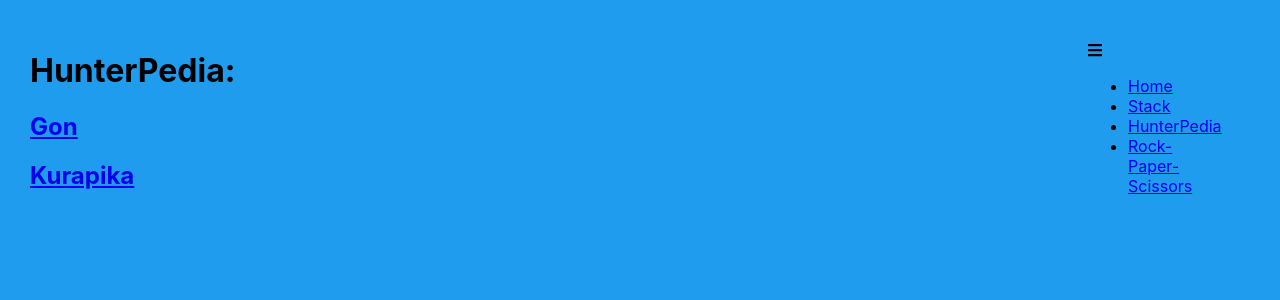
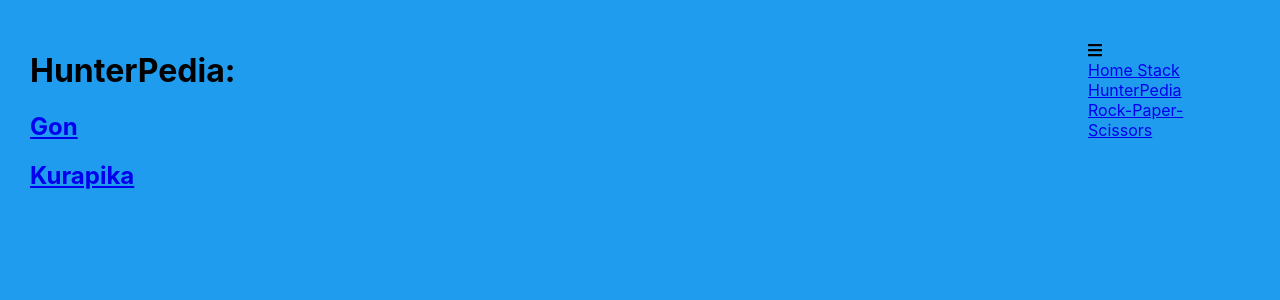
Before and after one commit to ngmays1/Weather, a React (Create React App) app: page /hunter in a window 1280 px wide. Both pictures are taken after a click on the icon 1095 px from the left and 50 px from the top of the page. Shown: the top 300 px of the page. Built offline with nearby package versions, Linux system fonts and the light colour scheme.

Commit message:
added fadeout to navigation component

```diff
--- a/src/Components/Navigation.js
+++ b/src/Components/Navigation.js
@@ -7,48 +7,41 @@ import {useSpring, animated} from 'react-spring';
 
 function Navigation() {
     const [showMenu, setShowMenu] = useState(false);
+    const links = [
+        {
+            name:"Home\n",
+            link:"/",
+            selected:true
+        },
+        {
+            name:"Stack\n",
+            link:"/stack",
+            selected:false
+        },
+        {
+            name:"HunterPedia\n",
+            link:"/hunter",
+            selected:false
+        },
+        {
+            name:"Rock-Paper-Scissors\n",
+            link:"/rock",
+            selected:false
+        }];
 
-    const props = useSpring({
-        opacity: 1,
-        from: { opacity: 0 },
-      });
+      const fade = useSpring({
+        opacity: showMenu ? 1 : 0});
 
-    const fadeIn = useSpring({
-        //config: { ...config.stiff },
-        from: { opacity: 0 },
-        to: {
-          opacity: showMenu ? 1 : 0
-        }
-      });
-
-      const fadeOut = useSpring({
-        //config: { ...config.stiff },
-        from: { opacity: 1 },
-        to: {opacity:  0 }
-      });
 
     return (
         <div
         className='menu'>
             <FontAwesomeIcon icon={faBars} onClick={() => {setShowMenu(!showMenu)}}/>
             <animated.div
-            style={showMenu ? fadeIn : fadeOut}>
-                {showMenu &&
-                <ul>
-                    <animated.li style={props}>
-                        <Link to="/">Home</Link>
-                    </animated.li>
-                    <li>
-                        <Link to="/stack">Stack</Link>
-                    </li>
-                    <li>
-                        <Link to="/hunter">HunterPedia</Link>
-                    </li>
-                    <li>
-                        <Link to="/rock">Rock-Paper-Scissors</Link>
-                    </li>
-                </ul>
-            }
+            style={fade}>
+                    {links.map((item, index) => (
+                            <Link to={item.link}>{item.name}</Link>
+                    ))}
             </animated.div>
 
         </div>
```
